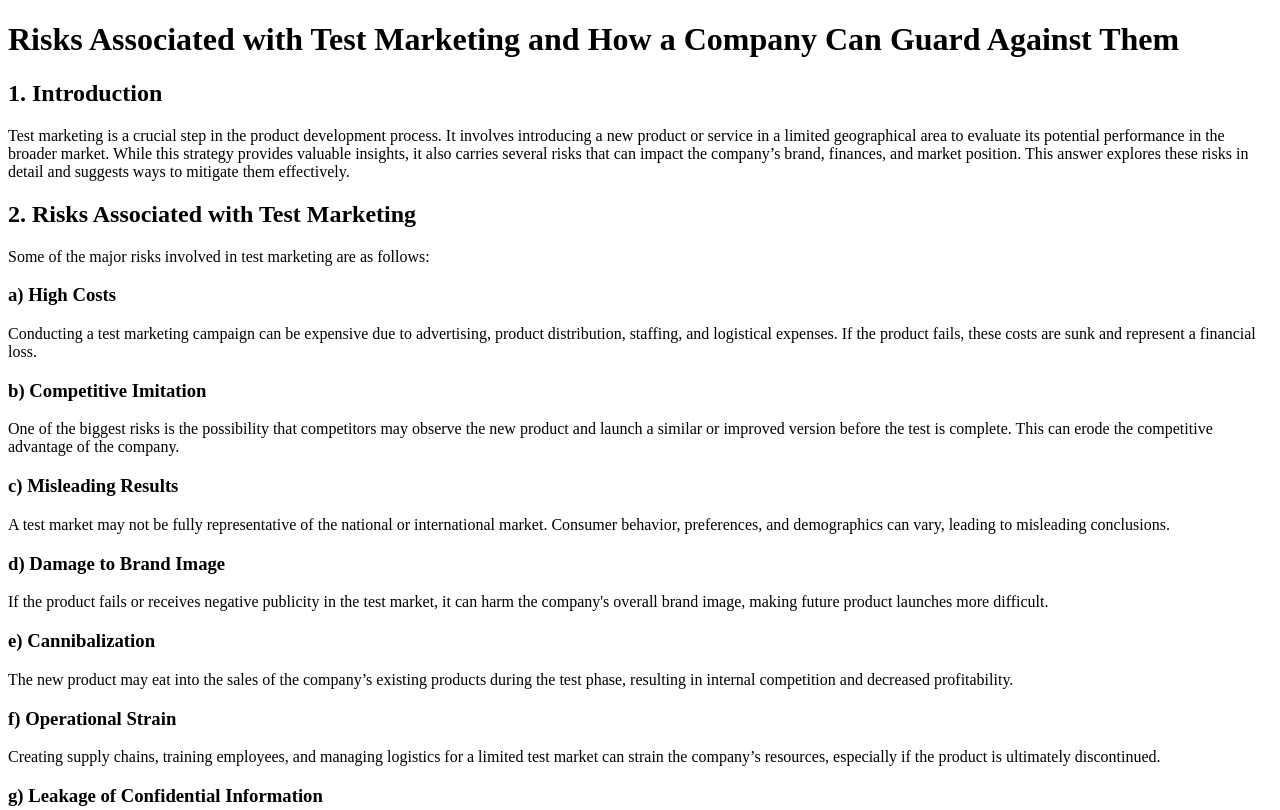
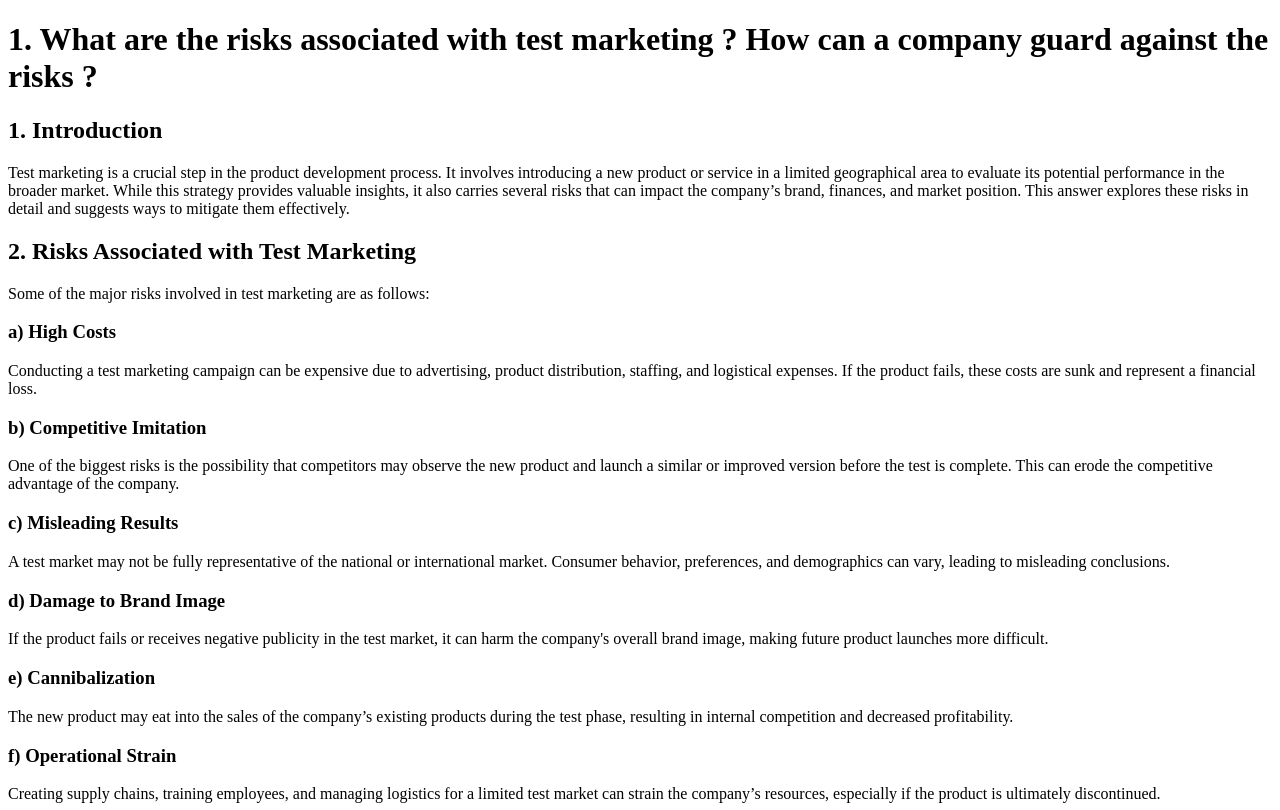
Before and after one commit to practicehelper/mco2, a plain HTML site: page jun24/jun24_mco06_q1.html in a window 1280 px wide. Shown: the top 810 px of the page. Drawn offline with Linux system fonts and the light colour scheme.

Commit message:
Update jun24_mco06_q1.html

```diff
--- a/jun24/jun24_mco06_q1.html
+++ b/jun24/jun24_mco06_q1.html
@@ -2,10 +2,10 @@
 <html lang="en">
 <head>
     <meta charset="UTF-8">
-    <title>1. What are the risks associated with test marketing ? How can a company guard against the risks ?</title>
+    <title>June 24 MCO06 Q1</title>
 </head>
 <body>
-    <h1>Risks Associated with Test Marketing and How a Company Can Guard Against Them</h1>
+    <h1>1. What are the risks associated with test marketing ? How can a company guard against the risks ?</h1>
 
     <h2>1. Introduction</h2>
     <p>
```
